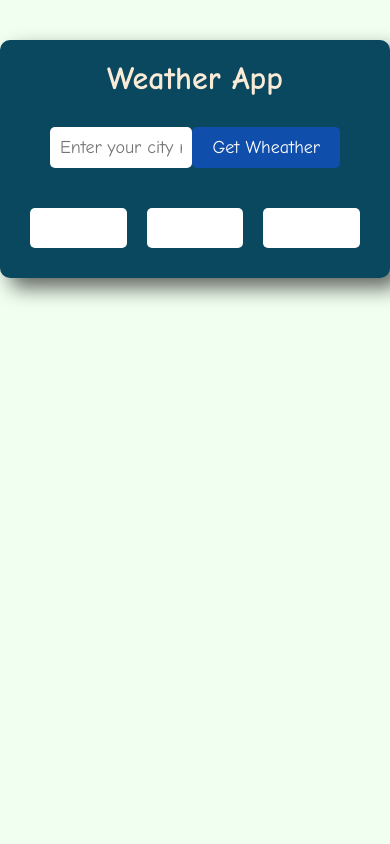
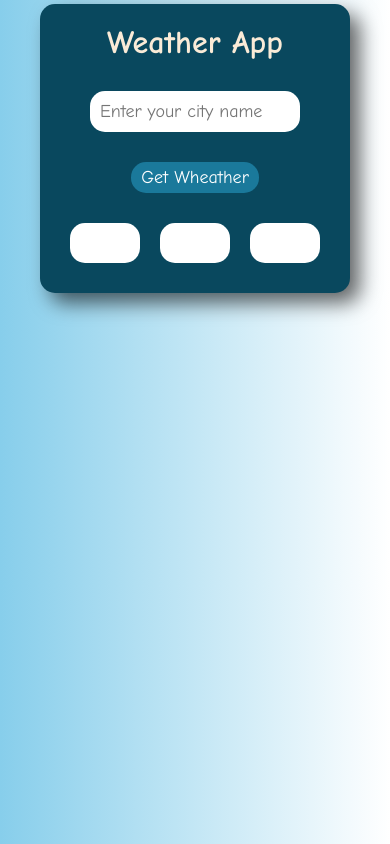
Before and after one commit to bhushan-ai/Weather-app, a plain HTML site: page index.html in a window 390 px wide. Drawn offline with Linux system fonts and the light colour scheme.

Commit message:
style updated

```diff
--- a/index.html
+++ b/index.html
@@ -11,10 +11,11 @@
     <div class="container">
         <h1>Weather App</h1>
         <form>
-            <input id="city-name" type="text" placeholder="Enter your city name">
-            <input type="submit" value="Get Wheather">
+            <input id="city-name" type="text" class="input1" placeholder="Enter your city name">
 
         </form>
+        <input type="submit" class="submit1" value="Get Wheather">
+
    <div class="whether-data">
    <div class="icon">
 
--- a/style.css
+++ b/style.css
@@ -7,8 +7,16 @@
   }
 
   body{
-    background-color:honeydew;
-  background-size: cover;
+    background:linear-gradient(to right, skyblue,white );
+   /* background-image:url("https://encrypted-tbn0.gstatic.com/images?q=tbn:ANd9GcTx3zcFoMu1q29D_7gxqsIM5ixUH-KkHa0GJA&s");
+   background-repeat: no-repeat;
+   background-position: center;
+   background-attachment: fixed;
+   background-size:auto ; */
+    /* background-position: center;
+    background-repeat: no-repeat;
+    background-attachment: fixed;
+    background-size: cover; */
   }
   .container{
       background-color: rgb(9, 72, 94);
@@ -19,7 +27,7 @@
       box-shadow: 10px 10px 20px rgba(0, 0,0, 0.6);
       margin: 20px auto;
       margin-top: 40px;
-      border-radius: 10px;
+      border-radius: 15px;
   }
   form{
       display: flex;
@@ -30,24 +38,24 @@
   form input[type="text"]{
       padding: 10px;
       border: none;
-      width: 70%;
+      width: 100%;
       font-size: 18px;
       outline:none;
-      border-radius: 5px;
+      border-radius: 15px;
 
   }
-  form input[type="submit"]{
+  .submit1{
     padding: 10px 20px;
     border: none;
-    background-color: rgb(16, 78, 172);
+    background-color: rgb(115, 195, 224);
     color: white;
     font-size: 18px;
-    border-radius: 5px;
+    border-radius: 15px;
     cursor: pointer;
-    transition: all 0.2s ease-in;
+    transition: all 0.1s ease-in;
   }
-  form input[type="submit"]:hover{
-         background-color: rgb(6, 21, 66);
+ .submit1:hover{
+         background-color:  rgb(26, 121, 155);
   }
 
 
@@ -81,10 +89,28 @@
       font-size: 18px;
       background-color: white;
       padding: 20px;
-      border-radius: 5px;
+      border-radius: 15px;
       margin: 10px;
       min-height: 40px;
       text-align: center;
       align-items: center;
       flex: 1;
   }
+
+  @media (max-width: 768px) {
+    .container{
+        max-width: 310px;
+    }
+   form input[type ="text"]{
+    width: 100%;
+   }
+   .submit1{
+    padding: 5px 10px;
+   background-color:  rgb(26, 121, 155);
+   }
+   .container{
+    margin:auto;
+    margin-top: 1%;
+   }
+
+  }
```
